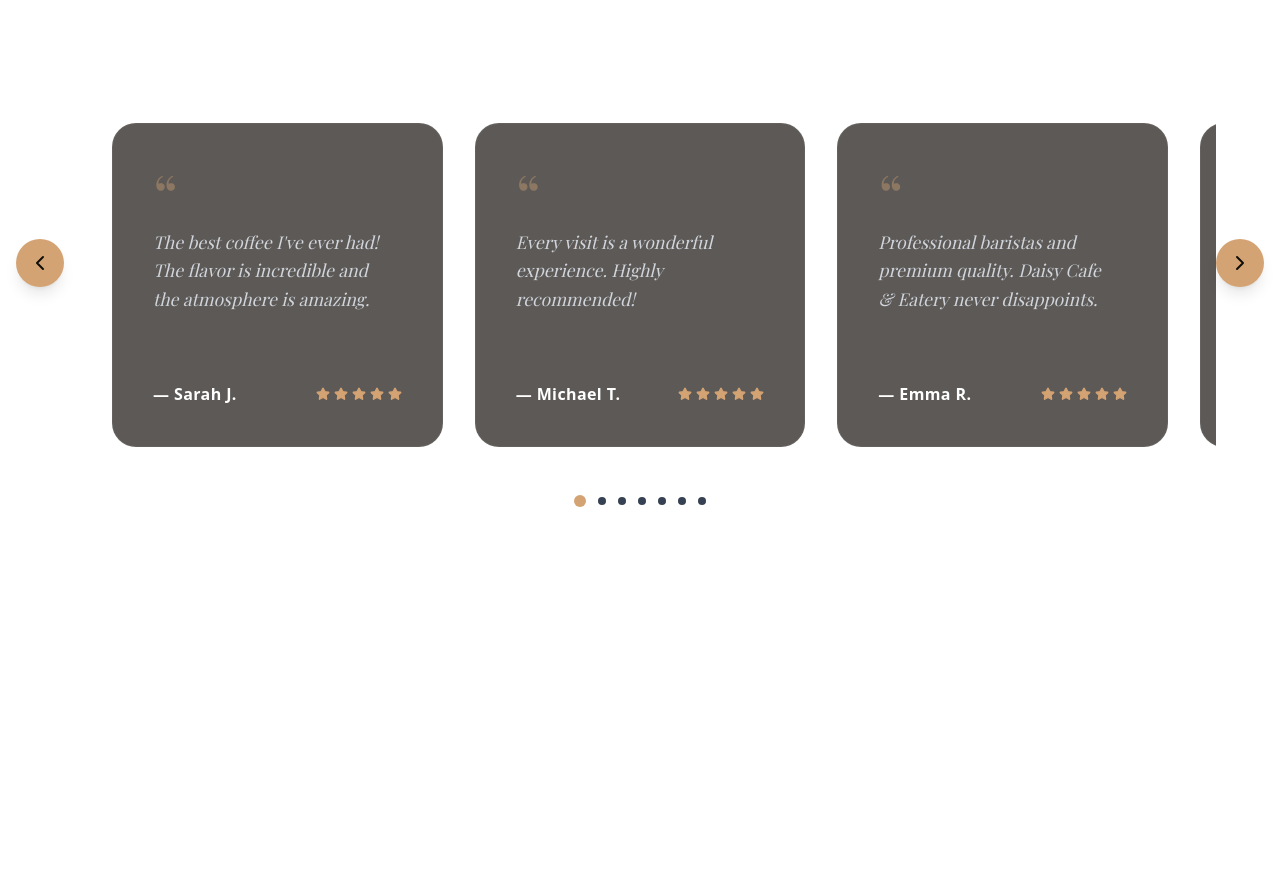
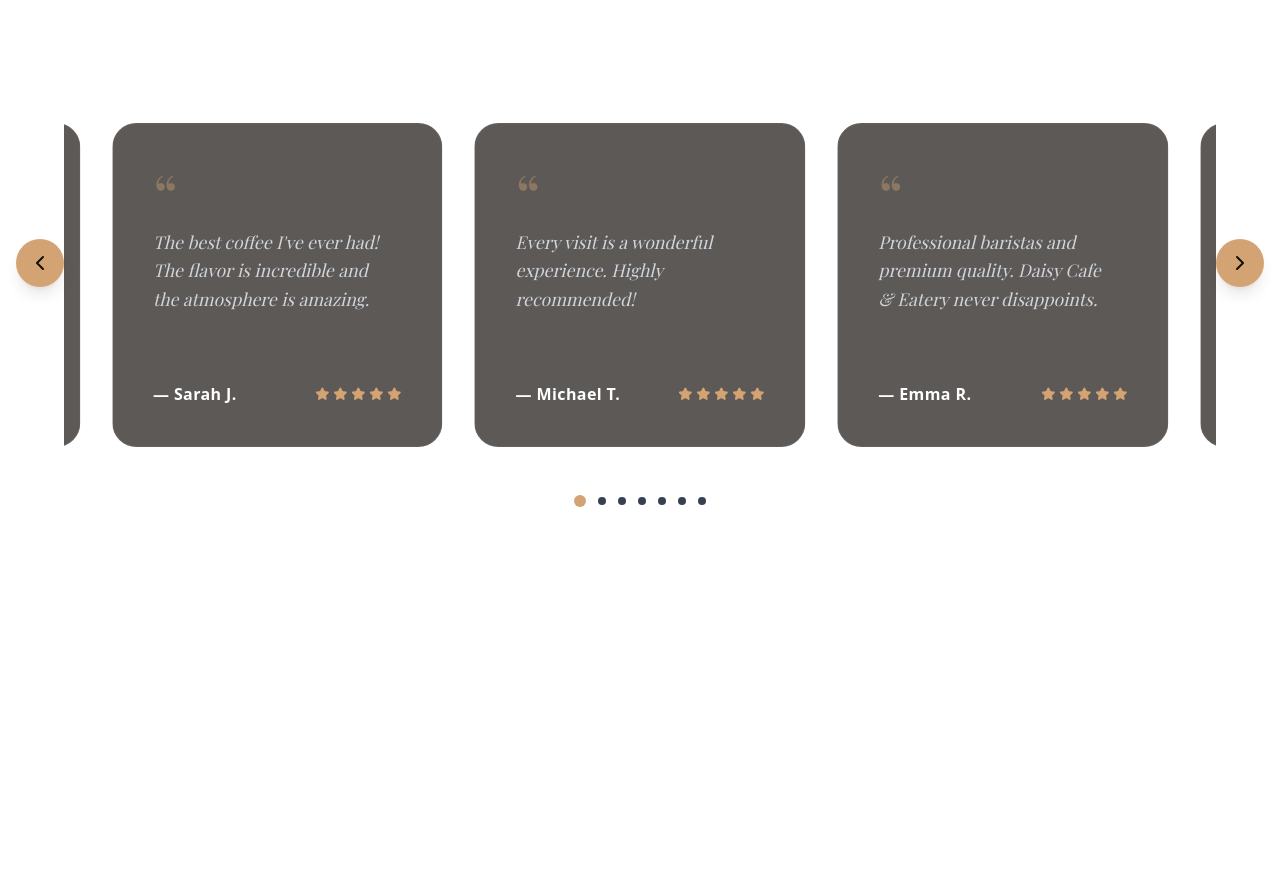
Before and after one commit to dipanjan800/Daisy-Cafe-Eatery, a React (Vite) app: page / in a window 1280 px wide. Shown: the part 3060-3951 px from the top of the page. Built offline with nearby package versions, Linux system fonts and the light colour scheme; a web font is replaced by a local one.

Commit message:
feat: implement infinite loop for testimonials carousel

```diff
--- a/src/components/Testimonials.tsx
+++ b/src/components/Testimonials.tsx
@@ -33,23 +33,40 @@ const testimonials = [
 ];
 
 export default function Testimonials() {
-  const [currentIndex, setCurrentIndex] = useState(0);
+  const extendedTestimonials = [...testimonials, ...testimonials, ...testimonials];
+  const [currentIndex, setCurrentIndex] = useState(testimonials.length);
+  const [transitionEnabled, setTransitionEnabled] = useState(true);
   const [touchStart, setTouchStart] = useState<number | null>(null);
   const [touchEnd, setTouchEnd] = useState<number | null>(null);
   const [isDragging, setIsDragging] = useState(false);
 
   const minSwipeDistance = 50;
+  const realIndex = currentIndex % testimonials.length;
 
   // Maximum index you can slide to on desktop is (total - 3) so we don't show empty space.
   // On mobile, it's (total - 1). We'll simplify and just limit the dots.
   const maxDesktopIndex = testimonials.length - 3;
 
   const nextSlide = () => {
-    setCurrentIndex((prev) => (prev >= testimonials.length - 1 ? 0 : prev + 1));
+    if (!transitionEnabled) return;
+    setCurrentIndex((prev) => prev + 1);
   };
 
   const prevSlide = () => {
-    setCurrentIndex((prev) => (prev <= 0 ? testimonials.length - 1 : prev - 1));
+    if (!transitionEnabled) return;
+    setCurrentIndex((prev) => prev - 1);
+  };
+
+  const handleTransitionEnd = () => {
+    if (currentIndex >= testimonials.length * 2) {
+      setTransitionEnabled(false);
+      setCurrentIndex(currentIndex - testimonials.length);
+      setTimeout(() => setTransitionEnabled(true), 50);
+    } else if (currentIndex < testimonials.length) {
+      setTransitionEnabled(false);
+      setCurrentIndex(currentIndex + testimonials.length);
+      setTimeout(() => setTransitionEnabled(true), 50);
+    }
   };
 
   const onPointerDown = (e: React.PointerEvent) => {
@@ -116,10 +133,11 @@ export default function Testimonials() {
         onPointerCancel={onPointerUp}
       >
         <div
-          className="testimonial-track flex gap-8 transition-transform duration-500 ease-in-out w-full"
+          className={`testimonial-track flex gap-8 w-full ${transitionEnabled ? 'transition-transform duration-500 ease-in-out' : ''}`}
           style={{ transform: `translateX(calc(-${currentIndex} * (var(--card-width) + var(--gap))))` }}
+          onTransitionEnd={handleTransitionEnd}
         >
-          {testimonials.map((t, idx) => (
+          {extendedTestimonials.map((t, idx) => (
             <div key={idx} className="testimonial-card shrink-0 bg-[#18130f]/70 rounded-3xl p-8 md:p-10 border border-white/5 flex flex-col items-start text-left hover:border-[#d4a373]/20 transition-all duration-300">
               <div className="text-[#d4a373] text-6xl font-serif leading-none h-10 mb-6 opacity-40">“</div>
               <p className="text-gray-300 text-[1.1rem] leading-relaxed mb-10 flex-grow font-serif italic pr-4">
@@ -149,8 +167,11 @@ export default function Testimonials() {
         {testimonials.map((_, i) => (
           <div
             key={i}
-            onClick={() => setCurrentIndex(i)}
-            className={`w-2 h-2 rounded-full cursor-pointer transition-all duration-300 ${i === currentIndex ? 'bg-[#d4a373] w-3 h-3' : 'bg-gray-700 hover:bg-gray-500'}`}
+            onClick={() => {
+              setTransitionEnabled(true);
+              setCurrentIndex(i + testimonials.length);
+            }}
+            className={`w-2 h-2 rounded-full cursor-pointer transition-all duration-300 ${i === realIndex ? 'bg-[#d4a373] w-3 h-3' : 'bg-gray-700 hover:bg-gray-500'}`}
           ></div>
         ))}
       </div>
```
